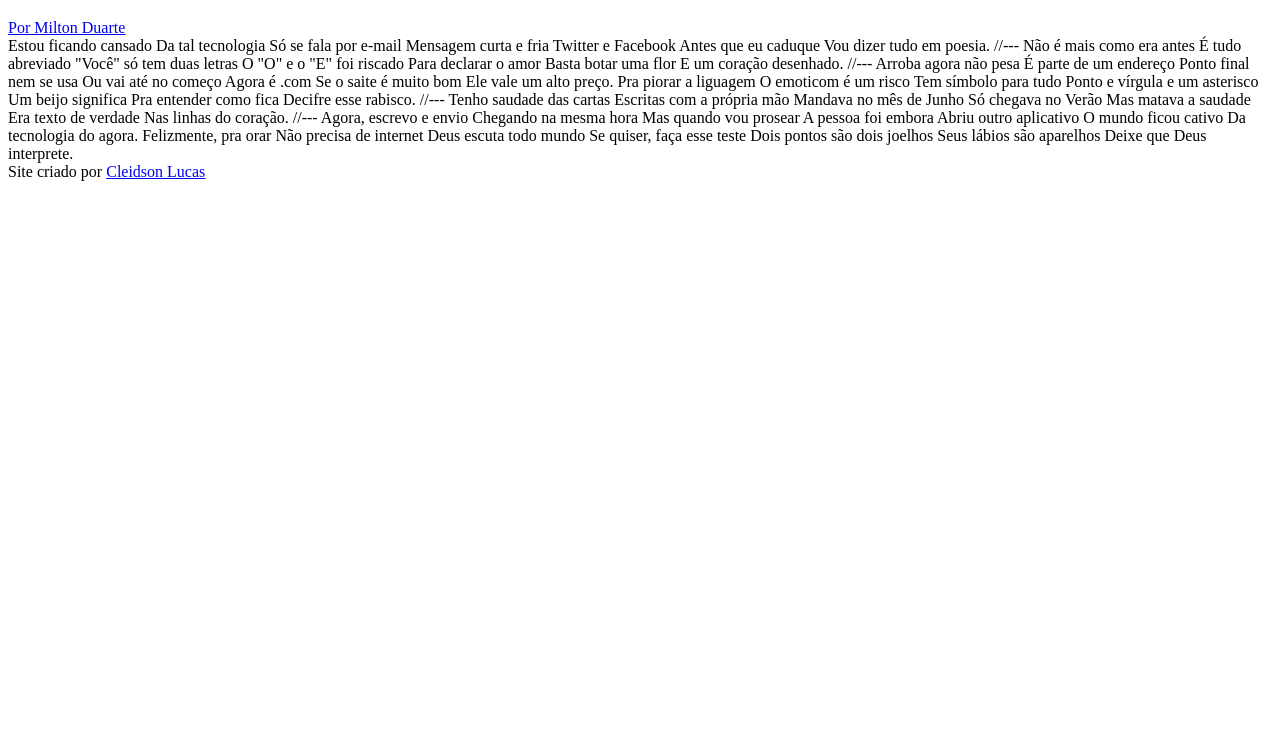
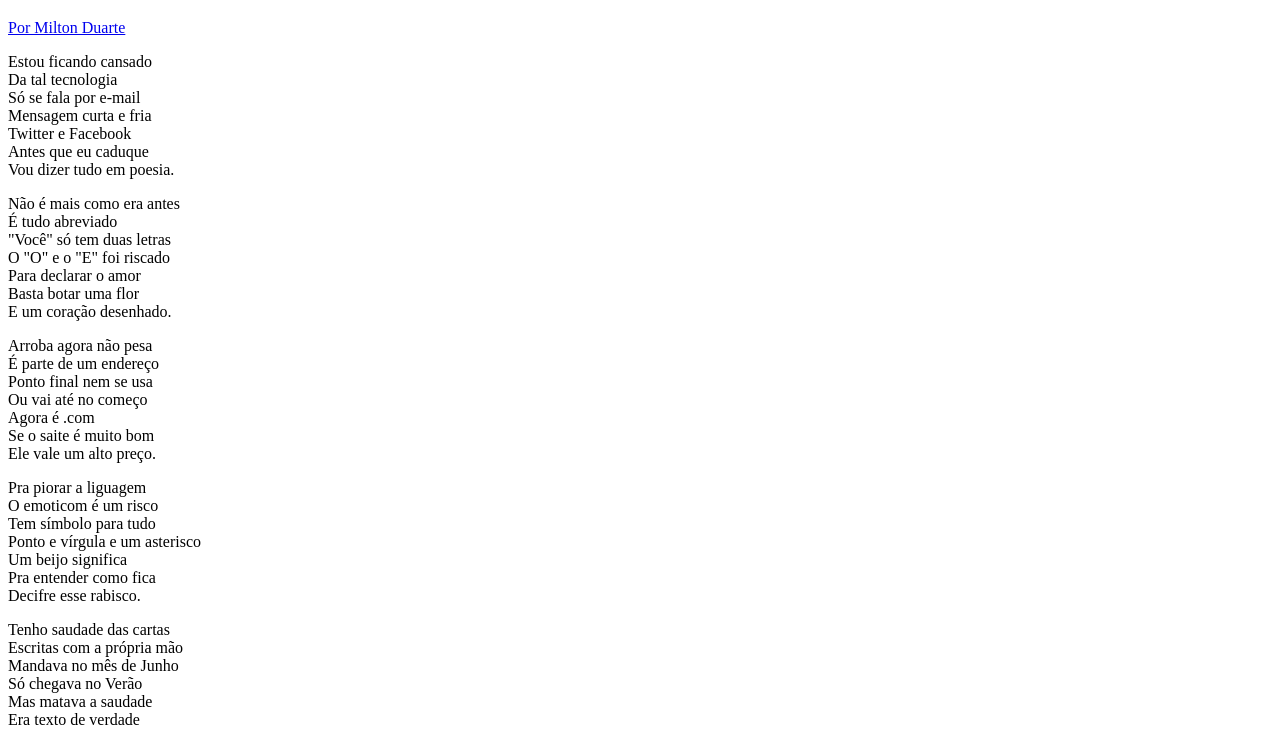
Before and after one commit to Anchieta13/html-css, a plain HTML site: page Desafios/desafio012/cordel.html in a window 1280 px wide. Shown: the part 61-790 px from the top of the page. Drawn offline with Linux system fonts and the light colour scheme.

Commit message:
desafio atualizado

```diff
--- a/Desafios/desafio012/cordel.html
+++ b/Desafios/desafio012/cordel.html
@@ -5,6 +5,7 @@
     <meta http-equiv="X-UA-Compatible" content="IE=edge">
     <meta name="viewport" content="width=device-width, initial-scale=1.0">
     <title>Cordel Moderno</title>
+    <link rel="stylesheet" href="estilo/style.css">
 </head>
 <body>
     <header>
@@ -12,69 +13,91 @@
         <a href="https://www.recantodasletras.com.br/poesias/3186743" target="_blank">Por Milton Duarte</a>
     </header>
 
-    Estou ficando cansado
-    Da tal tecnologia
-    Só se fala por e-mail
-    Mensagem curta e fria
-    Twitter e Facebook
-    Antes que eu caduque
-    Vou dizer tudo em poesia.
+    <section>
+        <p>
+            Estou ficando cansado <br>
+            Da tal tecnologia <br>
+            Só se fala por e-mail <br>
+            Mensagem curta e fria <br>
+            Twitter e Facebook <br>
+            Antes que eu caduque <br>
+            Vou dizer tudo em poesia.
+        </p>
+    </section>
 
-    //---
 
-    Não é mais como era antes
-    É tudo abreviado
-    "Você" só tem duas letras
-    O "O" e o "E" foi riscado
-    Para declarar o amor
-    Basta botar uma flor
-    E um coração desenhado.
 
-    //---
+    <section>
+        <p>
+            Não é mais como era antes <br>
+            É tudo abreviado <br>
+            "Você" só tem duas letras <br>
+            O "O" e o "E" foi riscado <br>
+            Para declarar o amor <br>
+            Basta botar uma flor <br>
+            E um coração desenhado.
+        </p>
+    </section>
 
-    Arroba agora não pesa
-    É parte de um endereço
-    Ponto final nem se usa
-    Ou vai até no começo
-    Agora é .com
-    Se o saite é muito bom
-    Ele vale um alto preço.
+    <section>
 
-    Pra piorar a liguagem
-    O emoticom é um risco
-    Tem símbolo para tudo
-    Ponto e vírgula e um asterisco
-    Um beijo significa
-    Pra entender como fica
-    Decifre esse rabisco.
+        <p>
+            Arroba agora não pesa <br>
+            É parte de um endereço <br>
+            Ponto final nem se usa <br>
+            Ou vai até no começo <br>
+            Agora é .com <br>
+            Se o saite é muito bom <br>
+            Ele vale um alto preço. <br>
+         </p>
 
-    //---
+         <p>
+            Pra piorar a liguagem <br>
+            O emoticom é um risco <br>
+            Tem símbolo para tudo <br>
+            Ponto e vírgula e um asterisco <br>
+            Um beijo significa <br>
+            Pra entender como fica <br>
+            Decifre esse rabisco.
+         </p>
 
-    Tenho saudade das cartas
-    Escritas com a própria mão
-    Mandava no mês de Junho
-    Só chegava no Verão
-    Mas matava a saudade
-    Era texto de verdade
-    Nas linhas do coração.
+    </section>
 
-    //---
+    <setcion>
+        <p>
+            Tenho saudade das cartas<br>
+            Escritas com a própria mão<br>
+            Mandava no mês de Junho<br>
+            Só chegava no Verão<br>
+            Mas matava a saudade<br>
+            Era texto de verdade<br>
+            Nas linhas do coração.
+        </p>
+    </setcion>
 
-    Agora, escrevo e envio
-    Chegando na mesma hora
-    Mas quando vou prosear
-    A pessoa foi embora
-    Abriu outro aplicativo
-    O mundo ficou cativo
-    Da tecnologia do agora.
+    <section>
 
-    Felizmente, pra orar
-    Não precisa de internet
-    Deus escuta todo mundo
-    Se quiser, faça esse teste
-    Dois pontos são dois joelhos
-    Seus lábios são aparelhos
-    Deixe que Deus interprete.
+        <p>
+            Agora, escrevo e envio <br>
+            Chegando na mesma hora <br>
+            Mas quando vou prosear <br>
+            A pessoa foi embora <br>
+            Abriu outro aplicativo <br>
+            O mundo ficou cativo <br>
+            Da tecnologia do agora. <br>
+        </p>
+
+        <p>
+            Felizmente, pra orar <br>
+            Não precisa de internet <br>
+            Deus escuta todo mundo <br>
+            Se quiser, faça esse teste <br>
+            Dois pontos são dois joelhos <br>
+            Seus lábios são aparelhos <br>
+            Deixe que Deus interprete.
+        </p>
+
+    </section>
 
     <footer>
         Site criado por <a href="https://github.com/Anchieta13" target="_blank">Cleidson Lucas</a>
--- /dev/null
+++ b/Desafios/desafio012/estilo/style.css
@@ -0,0 +1 @@
+@charset "UTF-8";
```
